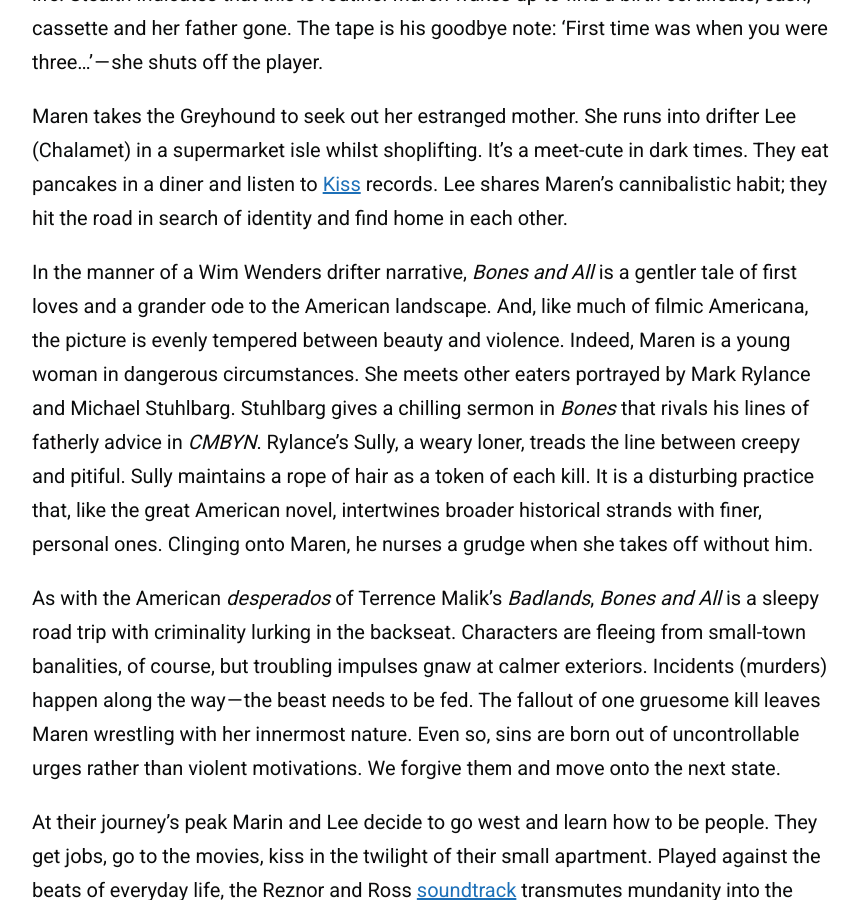
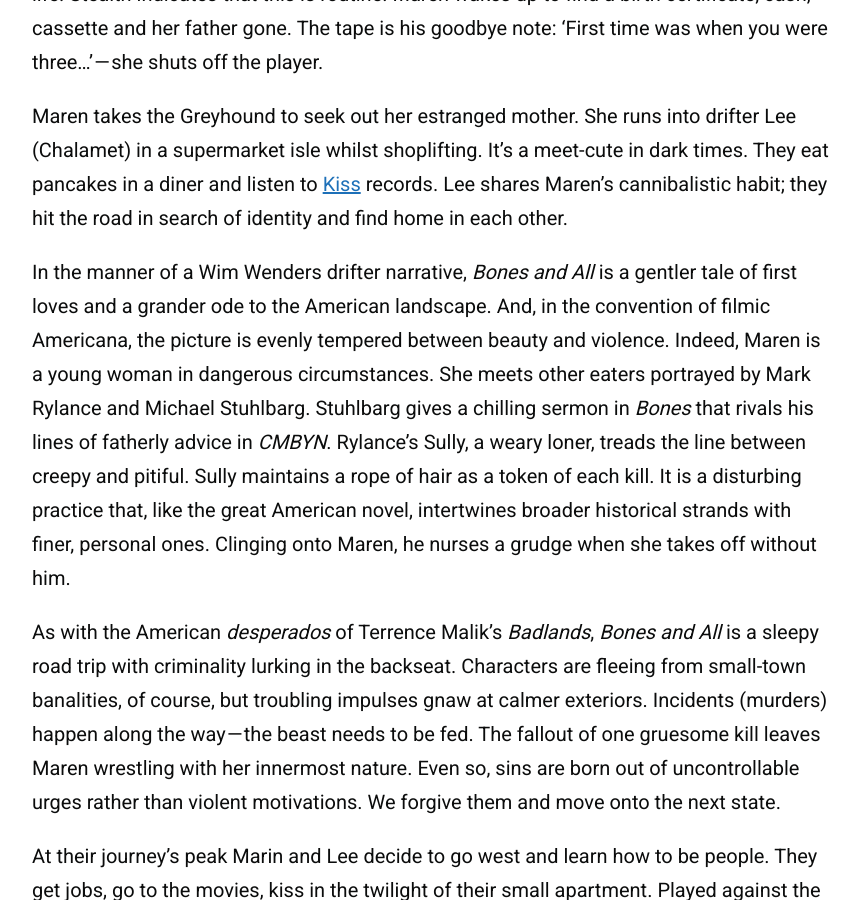
Before and after one commit to zoeurl/zoedowney.github.io, a Jekyll site: the page built from _posts/2023-08-07-bones-and-all.md, in a window 1280 px wide and 900 px high, scrolled down 1433 px. Shown: the whole window, without its empty margins (208-1068 px from the left). Built offline with Jekyll 4.4.1, drawn with Linux system fonts in a browser that asks for light colours.

Commit message:
Update 2023-08-07-bones-and-all.md

```diff
--- a/_posts/2023-08-07-bones-and-all.md
+++ b/_posts/2023-08-07-bones-and-all.md
@@ -18,7 +18,7 @@
 
 Maren takes the Greyhound to seek out her estranged mother. She runs into drifter Lee (Chalamet) in a supermarket isle whilst shoplifting. It’s a meet-cute in dark times. They eat pancakes in a diner and listen to [Kiss](https://www.youtube.com/watch?v=Gcj34XixuYg&ab_channel=KissVEVO) records. Lee shares Maren’s cannibalistic habit; they hit the road in search of identity and find home in each other.
 
-In the manner of a Wim Wenders drifter narrative, _Bones and All_ is a gentler tale of first loves and a grander ode to the American landscape. And, like much of filmic Americana, the picture is evenly tempered between beauty and violence. Indeed, Maren is a young woman in dangerous circumstances. She meets other eaters portrayed by Mark Rylance and Michael Stuhlbarg. Stuhlbarg gives a chilling sermon in _Bones_ that rivals his lines of fatherly advice in _CMBYN_. Rylance’s Sully, a weary loner, treads the line between creepy and pitiful. Sully maintains a rope of hair as a token of each kill. It is a disturbing practice that, like the great American novel, intertwines broader historical strands with finer, personal ones. Clinging onto Maren, he nurses a grudge when she takes off without him.
+In the manner of a Wim Wenders drifter narrative, _Bones and All_ is a gentler tale of first loves and a grander ode to the American landscape. And, in the convention of filmic Americana, the picture is evenly tempered between beauty and violence. Indeed, Maren is a young woman in dangerous circumstances. She meets other eaters portrayed by Mark Rylance and Michael Stuhlbarg. Stuhlbarg gives a chilling sermon in _Bones_ that rivals his lines of fatherly advice in _CMBYN_. Rylance’s Sully, a weary loner, treads the line between creepy and pitiful. Sully maintains a rope of hair as a token of each kill. It is a disturbing practice that, like the great American novel, intertwines broader historical strands with finer, personal ones. Clinging onto Maren, he nurses a grudge when she takes off without him.
 
 As with the American _desperados_ of Terrence Malik's _Badlands_, _Bones and All_ is a sleepy road trip with criminality lurking in the backseat. Characters are fleeing from small-town banalities, of course, but troubling impulses gnaw at calmer exteriors. Incidents (murders) happen along the way — the beast needs to be fed. The fallout of one gruesome kill leaves Maren wrestling with her innermost nature. Even so, sins are born out of uncontrollable urges rather than violent motivations. We forgive them and move onto the next state.
 
```
